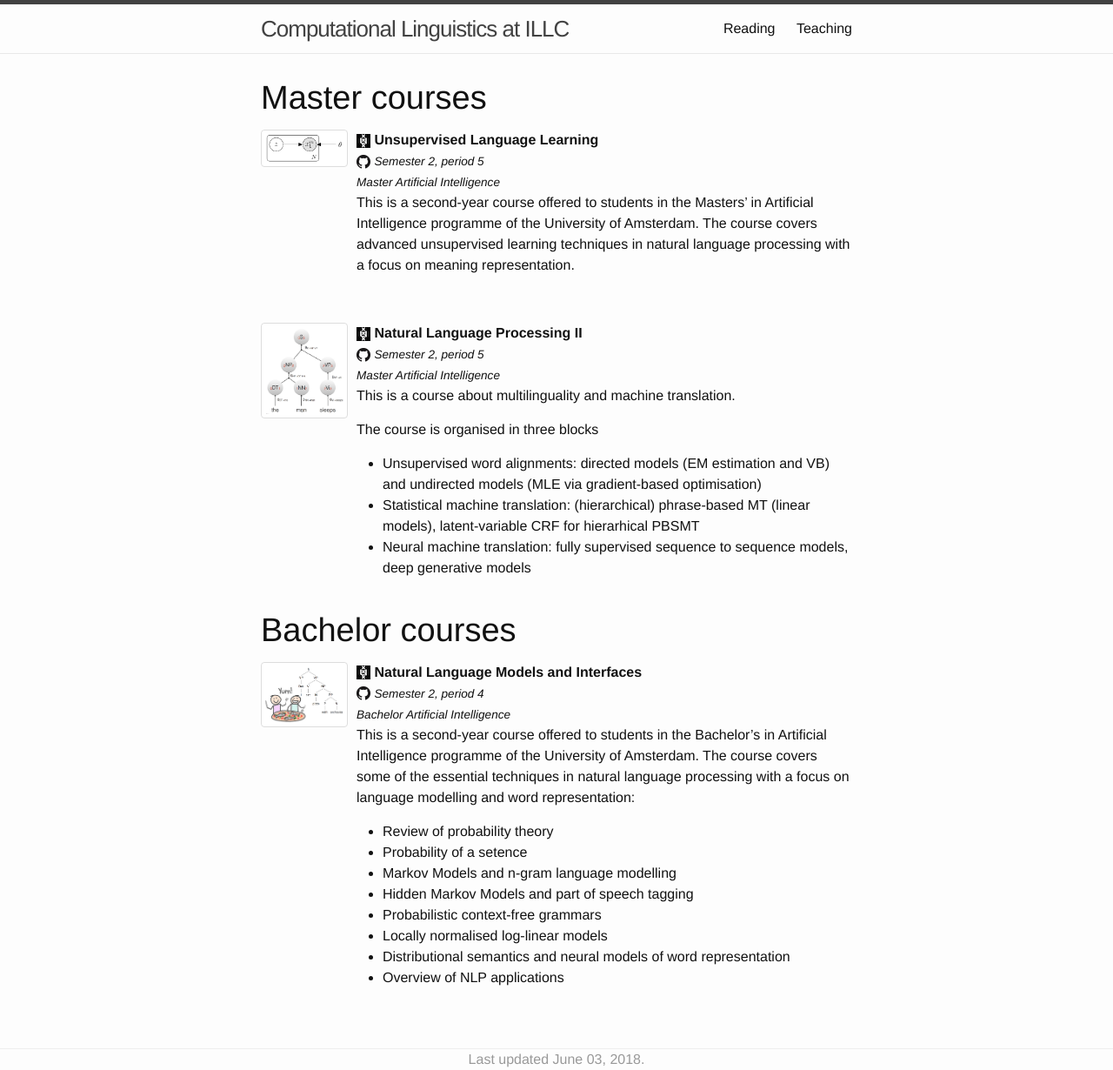
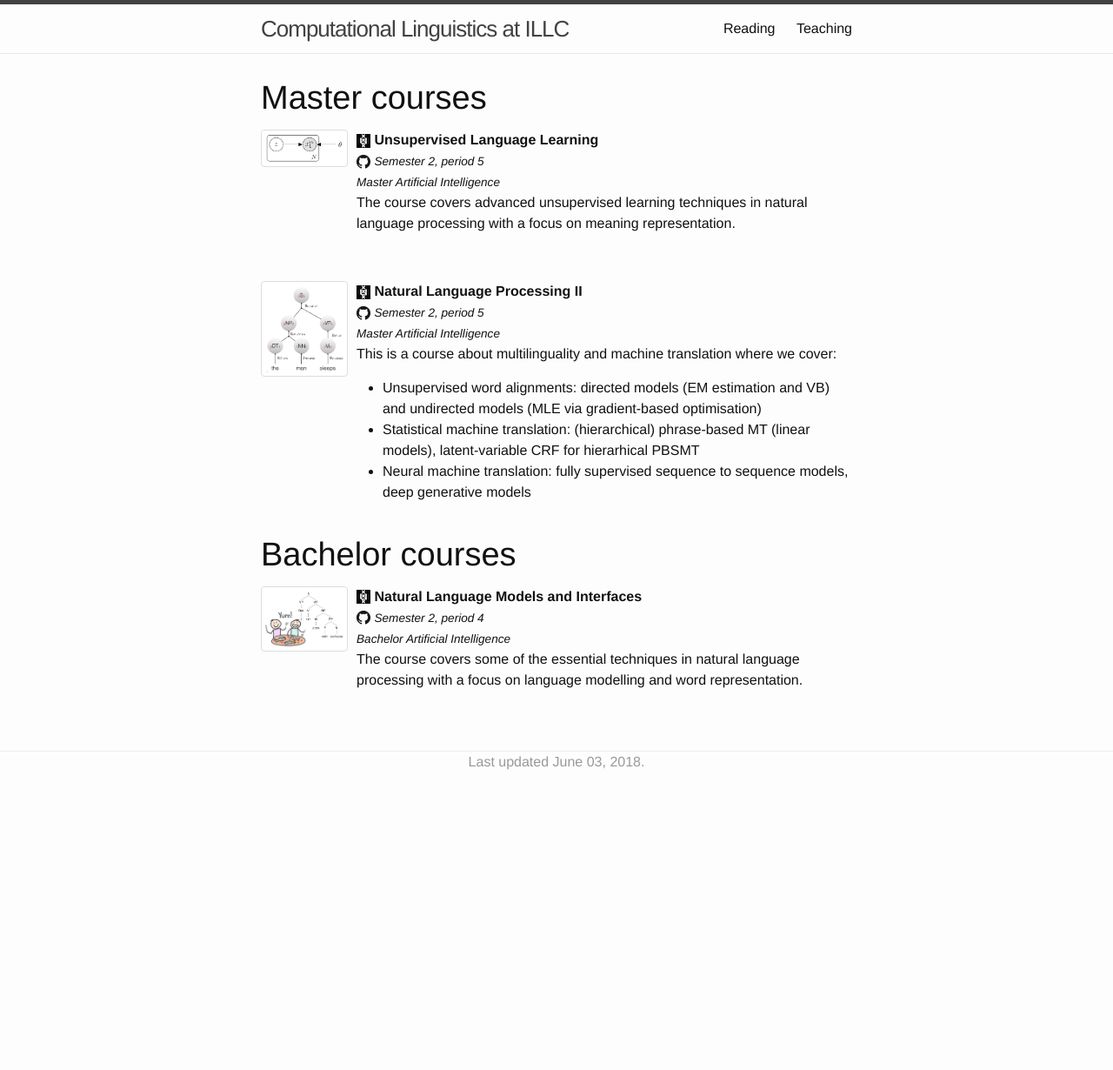
Before and after one commit to cl-illc/cl-illc.github.io, a Jekyll site: the page built from teaching.markdown, in a window 1280 px wide. Shown: the whole page at 87% size. Built offline with Jekyll 4.4.1, drawn with Linux system fonts in a browser that asks for light colours; after the commit the page ends 900 px from its top, so only the background shows below that.

Commit message:
shorter course descriptions

```diff
--- a/_data/bsc.yml
+++ b/_data/bsc.yml
@@ -9,13 +9,4 @@
   institution: UvA
   github: uva-slpl/nlmi
   about: |
-    This is a second-year course offered to students in the Bachelor's in Artificial Intelligence programme of the University of Amsterdam. The course covers some of the essential techniques in natural language processing with a focus on language modelling and word representation:
-
-    * Review of probability theory
-    * Probability of a setence
-    * Markov Models and n-gram language modelling
-    * Hidden Markov Models and part of speech tagging
-    * Probabilistic context-free grammars
-    * Locally normalised log-linear models
-    * Distributional semantics and neural models of word representation
-    * Overview of NLP applications
+    The course covers some of the essential techniques in natural language processing with a focus on language modelling and word representation.
--- a/_data/msc.yml
+++ b/_data/msc.yml
@@ -9,7 +9,7 @@
   institution: UvA
   github: uva-slpl/ull
   about: |
-    This is a second-year course offered to students in the Masters' in Artificial Intelligence programme of the University of Amsterdam. The course covers advanced unsupervised learning techniques in natural language processing with a focus on meaning representation.
+    The course covers advanced unsupervised learning techniques in natural language processing with a focus on meaning representation.
 
 -
   layout: course
@@ -22,9 +22,7 @@
   institution: UvA
   github: uva-slpl/nlp2
   about: |
-    This is a course about multilinguality and machine translation.
-
-    The course is organised in three blocks
+    This is a course about multilinguality and machine translation where we cover:
 
     * Unsupervised word alignments: directed models (EM estimation and VB) and undirected models (MLE via gradient-based optimisation)
     * Statistical machine translation: (hierarchical) phrase-based MT (linear models), latent-variable CRF for hierarhical PBSMT
```
